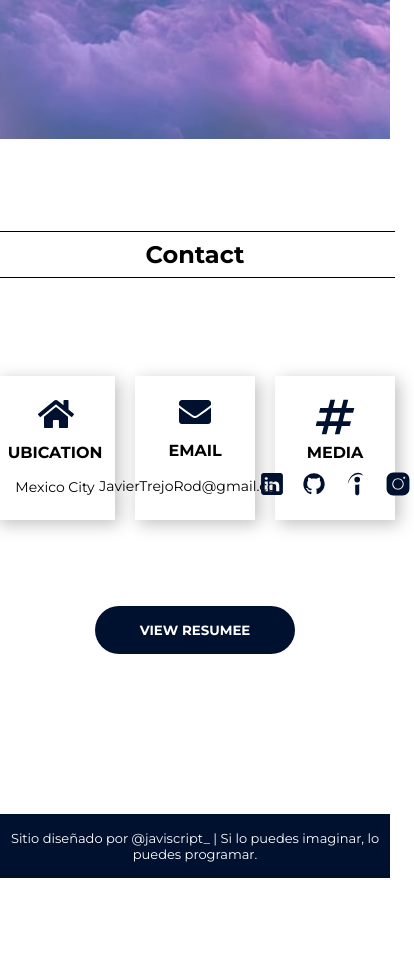
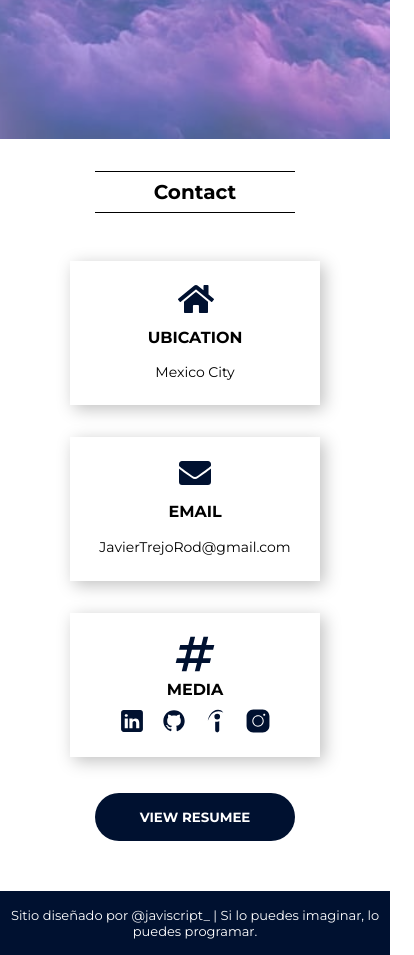
Before and after one commit to JETREJO/JETREJO, a React (Vite) app: page / in a window 390 px wide. Shown: the part 5617-6572 px from the top of the page, 414 px wide, since content can reach past the window. Before the commit the page ends 6495 px from the top, so only its background shows below. Built offline with nearby package versions, Linux system fonts and the light colour scheme.

Commit message:
feat: add responsiveness on contact section

```diff
--- a/src/components/contact/contact.module.css
+++ b/src/components/contact/contact.module.css
@@ -81,3 +81,25 @@
   transform: scale(1.15);
 	fill: var(--first-alpha-color);
 }
+
+@media (width < 1200px) {
+  .sectionContainer {
+    height: fit-content;
+  }
+  .contactsContainer {
+    display: flex;
+    flex-direction: column;
+    padding: 0;
+  }
+}
+
+@media (width < 600px) {
+  .contentWrapper > h2 {
+    max-width: 200px;
+    min-width: 180px;
+    font-size: 20px;
+  }
+  .contentWrapper {
+    min-width: 250px;
+  }
+}
--- a/src/components/contact/contact.tsx
+++ b/src/components/contact/contact.tsx
@@ -44,7 +44,7 @@ const Contact = () => {
               type="button"
               style={{
                 border: "transparent",
-                margin: "20px 0 100px",
+                margin: "20px 0 50px",
                 fontWeight: "700",
                 color: "white",
               }}>
```
